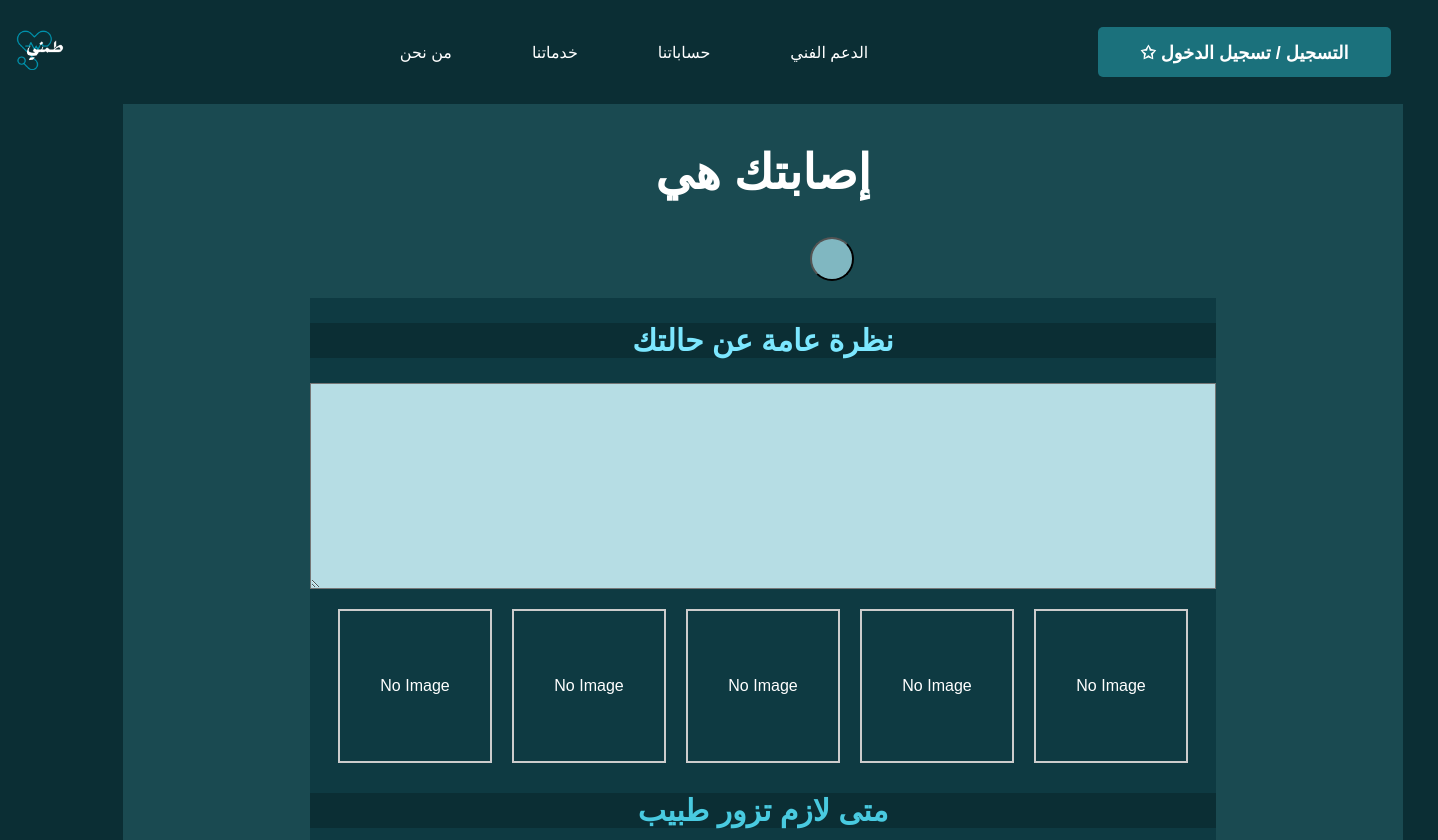
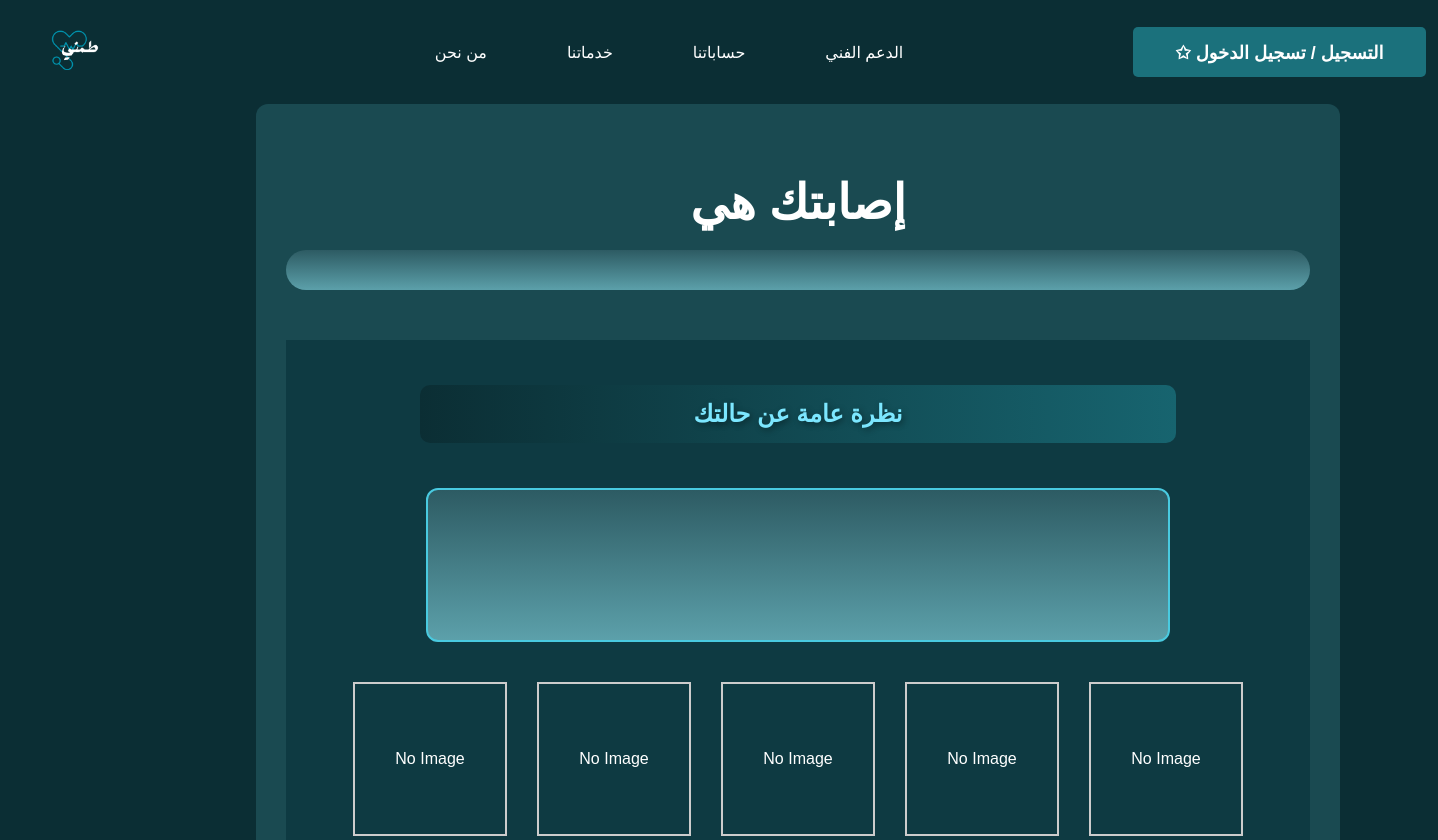
Before and after one commit to Reham-Fagih/Tamni, a website: page public/resultpage.html in a window 1280 px wide. Shown: the top 840 px of the page, 1438 px wide, since content can reach past the window. Drawn offline with Linux system fonts and the light colour scheme.

Commit message:
Fix : result css

```diff
--- a/public/resultstyle.css
+++ b/public/resultstyle.css
@@ -44,30 +44,62 @@ body {
   margin: 0;
   font-family: "Arial", sans-serif;
   background-color: #0b2e34;
-  color: #fff;
   text-align: center;
   display: flex;
   flex-direction: column;
-  justify-content: center;
+  align-items: center;
 }
 section {
-  margin: 0;
+  padding: 30px;
+  background-color: #1a4a51;
+  border-radius: 12px;
+  width: 80%;
+}
+
+h1, h2, h3 {
+  font-size: 30px;
   font-family: "Arial", sans-serif;
-  background-color: #1a4a51;
-  color: #fff;
   text-align: center;
-  display: flex;
-  flex-direction: column;
-  justify-content: center;
-  align-items: center;
+  margin-bottom: 15px;
+}
+
+h2, h3 {
+  color: #49cae0;
+  background: linear-gradient(to right, #0b2e34, #17646f);
+  padding: 15px 20px;
+  border-radius: 10px;
+  text-shadow: 2px 2px 6px rgba(0, 0, 0, 0.4);
+  font-size: 24px;
+  margin: 25px 0;
+  width: 70%;
+  max-width: 800px;
+  margin-left: auto;
+  margin-right: auto;
 }
 
 .textscontainer {
   background-color: #0e3a42;
   display: flex;
   flex-direction: column;
+  align-items: center;
   justify-content: center;
-  justify-content: space-between;
+  width: 100%;
+  padding: 20px 0;
+}
+
+.textarea1, .textarea2 {
+  display: flex;
+  background: linear-gradient(to bottom, #2d5b63, #5ca0aa);
+  color: #ffffff;
+  border: 2px solid #49cae0;
+  border-radius: 12px;
+  padding: 15px 20px;
+  font-size: 18px;
+  resize: none;
+  width: 90%;
+  max-width: 700px;
+  height: 120px;
+  margin: 20px auto;
 }
 
 .percentage {
@@ -75,69 +107,28 @@ section {
   flex-direction: column;
 }
 
-h1 {
-  font-size: 40px;
-  color: #fff;
-  text-align: center;
-}
-
 .predictionbutton {
-  background-color: #80b7c1;
-  border-radius: 100px;
-  color: #fff;
-  font-family: "Arial", sans-serif;
   font-size: 20px;
-  display: flex;
-  height: fit-content;
-  width: fit-content;
+  background: linear-gradient(to bottom, #2d5b63, #5ca0aa);
+  color: white;
+  border: none;
+  border-radius: 30px;
+  cursor: pointer;
+  margin-bottom: 50px;
 }
 
 #prediction-text {
   text-align: center;
     padding: 20px;
-    margin: 17px;
-    color: #0b2e34;
     font-family: "Arial", sans-serif;
     font-weight: bold;
 }
 
-h2 {
-  font-size: 30px;
-  background-color: #0b2e34;
-  color: #49cae0;
-  text-align: center;
-}
-.textarea1 {
-  background-color: #b6dde4;
-  color: #0b2e34;
-  font-family: "Arial", sans-serif;
-  font-size: 20px;
-  display: flex;
-  width: 900px;
-  height: 200px;
-}
-
-h3 {
-  font-size: 30px;
-  background-color: #0b2e34;
-  color: #49cae0;
-  text-align: center;
-}
-.textarea2 {
-  background-color: #b6dde4;
-  color: #0b2e34;
-  font-family: "Arial", sans-serif;
-  font-size: 20px;
-  display: flex;
-  width: 900px;
-  height: 150px;
-  margin-bottom: 50px;
-}
-
+/*pics css*/
 .piccontainer {
   display: flex;
   justify-content: center;
-  gap: 20px;
+  gap: 30px;
   margin-top: 20px;
 }
 
@@ -188,7 +179,6 @@ h3 {
   border: none;
   border-radius: 30px;
   cursor: pointer;
-  margin-bottom: 50px;
 }
 
 /* End of buttons CSS */
```
